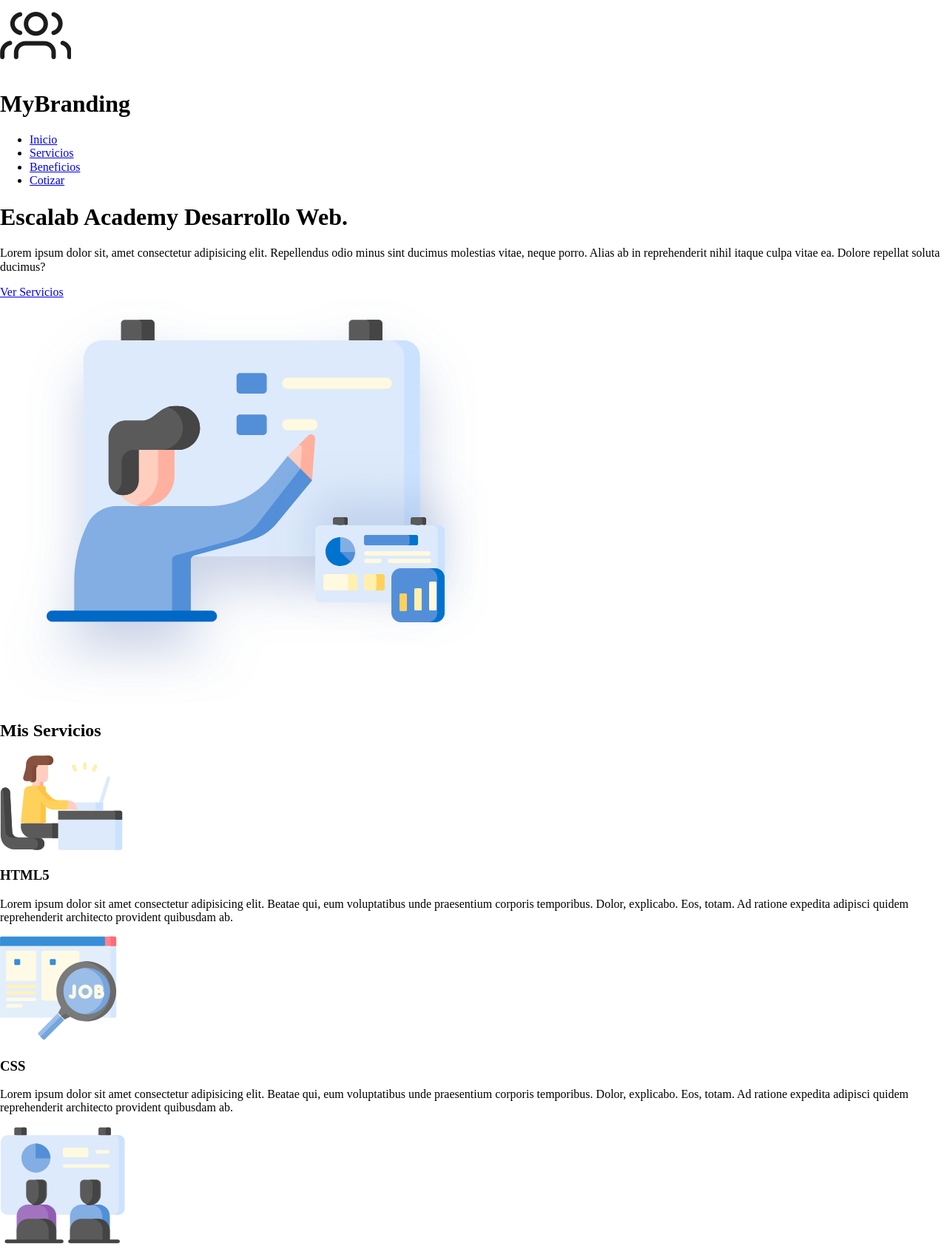
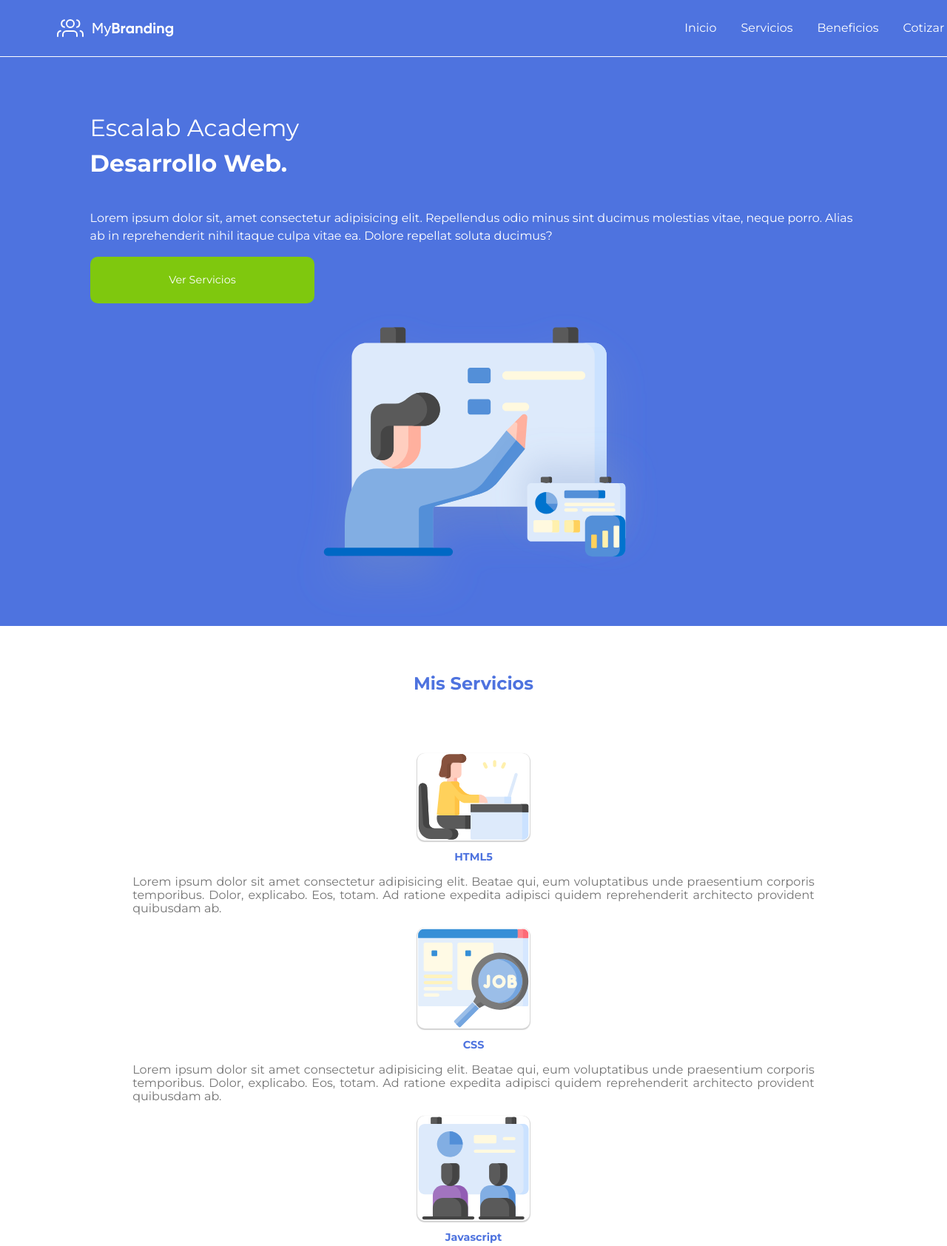
Before and after one commit to jandrearuiz/Practice1_Escalab, a plain HTML site: page index.html in a window 1280 px wide. Shown: the top 1684 px of the page at 74% size. Drawn offline with Linux system fonts and the light colour scheme.

Commit message:
feat: style header and main

```diff
--- a/index.html
+++ b/index.html
@@ -3,24 +3,26 @@
   <head>
     <meta charset="UTF-8" />
     <meta http-equiv="X-UA-Compatible" content="IE=edge" />
-    <meta name="viewport" content="width=device-width, initial-scale=1.0" />
+    <meta
+      name="viewport"
+      content="width=device-width, user-scalable=no, initial-scale=1.0"
+    />
     <title>My Branding</title>
-    <link rel="stylesheet" href="./styles/style.css">
+    <link
+      href="https://fonts.googleapis.com/css2?family=Montserrat:wght@100;400;700&display=swap"
+      rel="stylesheet"
+    />
+    <link rel="stylesheet" href="./styles/style.css" />
   </head>
   <body>
     <header class="header">
       <nav class="nav">
-        <div class="logo">
-          <img src="./images/iso.png" alt="logo" class="logo__img" />
-          <h1 class="logo__title">
-            <span class="logo__element">My</span>Branding
-          </h1>
-        </div>
+        <img src="./images/logotipo.svg" alt="logo" class="nav__logo" />
         <ul class="nav__list">
-          <li class="nav__item"><a href="#" class="nav link">Inicio</a></li>
-          <li class="nav__item"><a href="#" class="nav link">Servicios</a></li>
-          <li class="nav__item"><a href="#" class="nav link">Beneficios</a></li>
-          <li class="nav__item"><a href="#" class="nav link">Cotizar</a></li>
+          <li class="nav__item"><a href="#" class="nav__link">Inicio</a></li>
+          <li class="nav__item"><a href="#" class="nav__link">Servicios</a></li>
+          <li class="nav__item"><a href="#" class="nav__link">Beneficios</a></li>
+          <li class="nav__item"><a href="#" class="nav__link">Cotizar</a></li>
         </ul>
       </nav>
       <section class="hcontainer">
@@ -35,7 +37,7 @@
             Alias ab in reprehenderit nihil itaque culpa vitae ea. Dolore
             repellat soluta ducimus?
           </p>
-          <a href="#" class="hcontent__link">Ver Servicios</a>
+          <a href="#" class="btn">Ver Servicios</a>
         </div>
         <img
           src="./images/img-header.svg"
@@ -53,8 +55,8 @@
             alt="asesora"
             class="card__img"
           />
-          <h3 class="card__title">HTML5</h3>
-          <p class="card__description">
+          <h3 class="title">HTML5</h3>
+          <p class="description">
             Lorem ipsum dolor sit amet consectetur adipisicing elit. Beatae qui,
             eum voluptatibus unde praesentium corporis temporibus. Dolor,
             explicabo. Eos, totam. Ad ratione expedita adipisci quidem
@@ -67,8 +69,8 @@
             alt="buscador"
             class="card__img"
           />
-          <h3 class="card__title">CSS</h3>
-          <p class="card__description">
+          <h3 class="title">CSS</h3>
+          <p class="description">
             Lorem ipsum dolor sit amet consectetur adipisicing elit. Beatae qui,
             eum voluptatibus unde praesentium corporis temporibus. Dolor,
             explicabo. Eos, totam. Ad ratione expedita adipisci quidem
@@ -81,8 +83,8 @@
             alt="personas"
             class="card__img"
           />
-          <h3 class="card__title">Javascript</h3>
-          <p class="card__description">
+          <h3 class="title">Javascript</h3>
+          <p class="description">
             Lorem ipsum dolor sit amet consectetur adipisicing elit. Beatae qui,
             eum voluptatibus unde praesentium corporis temporibus. Dolor,
             explicabo. Eos, totam. Ad ratione expedita adipisci quidem
@@ -95,8 +97,8 @@
             alt="dinero"
             class="card__img"
           />
-          <h3 class="card__title">Git/GitHub</h3>
-          <p class="card__description">
+          <h3 class="title">Git/GitHub</h3>
+          <p class="description">
             Lorem ipsum dolor sit amet consectetur adipisicing elit. Beatae qui,
             eum voluptatibus unde praesentium corporis temporibus. Dolor,
             explicabo. Eos, totam. Ad ratione expedita adipisci quidem
@@ -104,48 +106,48 @@
           </p>
         </div>
       </section>
-      <section class="mcontainer">
-        <h2 class="mcontainer__title">Beneficios</h2>
+      <section class="mcontent">
+        <h2 class="mcontent__title">Beneficios</h2>
         <div class="minicards">
-          <div class="img">
+          <div class="minicard">
             <img
               src="./images/img-benefits-1.svg"
               alt="pensamiento"
-              class="img__minicard"
+              class="minicard__image-"
             />
-            <div class="minicard">
-              <h3 class="minicard__title">Escala tus conocimientos</h3>
-              <p class="minicard__description">
+            <div class="minicard__content">
+              <h3 class="title">Escala tus conocimientos</h3>
+              <p class="description">
                 Lorem ipsum dolor sit amet, consectetur adipisicing elit. Facere
                 laborum atque modi sunt architecto et minus nam, fugit ex cum
                 ipsum recusandae debitis.
               </p>
             </div>
           </div>
-          <div class="img">
+          <div class="minicard">
             <img
               src="./images/img-benefits-2.svg"
               alt="pensamiento"
-              class="img__minicard"
+              class="minicard__image"
             />
-            <div class="minicard">
-              <h3 class="minicard__title">Súmate al mundo de programación</h3>
-              <p class="minicard__description">
+            <div class="minicard__content">
+              <h3 class="title">Súmate al mundo de programación</h3>
+              <p class="description">
                 Lorem ipsum dolor sit amet, consectetur adipisicing elit. Facere
                 laborum atque modi sunt architecto et minus nam, fugit ex cum
                 ipsum recusandae debitis.
               </p>
             </div>
           </div>
-          <div class="img">
+          <div class="minicard">
             <img
               src="./images/img-benefits-3.svg"
               alt="pensamiento"
-              class="img__minicard"
+              class="minicard__image"
             />
-            <div class="minicard">
-              <h3 class="minicard__title">Nunca dejes de crecer</h3>
-              <p class="minicard__description">
+            <div class="minicard__content">
+              <h3 class="title">Nunca dejes de crecer</h3>
+              <p class="description">
                 Lorem ipsum dolor sit amet, consectetur adipisicing elit. Facere
                 laborum atque modi sunt architecto et minus nam, fugit ex cum
                 ipsum recusandae debitis.
--- /dev/null
+++ b/styles/components/_btn.scss
@@ -0,0 +1,12 @@
+.btn {
+  padding: 2% 5%;
+  background: var(--c-two);
+  width: 20%;
+  min-width: 100px;
+  max-width: 200px;
+  text-align: center;
+  text-decoration: none;
+  color: var(--c-three);
+  font-size: 0.9rem;
+  border-radius: 10px;
+}
--- /dev/null
+++ b/styles/components/_description.scss
@@ -0,0 +1,3 @@
+.description {
+  color: var(--c-five);
+}
--- /dev/null
+++ b/styles/components/_index.scss
@@ -0,0 +1,3 @@
+@import './btn';
+@import './title';
+@import './description';
--- /dev/null
+++ b/styles/components/_title.scss
@@ -0,0 +1,5 @@
+.title {
+  color: var(--c-one);
+  font-size: 0.9rem;
+  margin-bottom: 0;
+}
--- /dev/null
+++ b/styles/elements/_body.scss
@@ -0,0 +1,3 @@
+body {
+  font-family: var(--f-one), sans-serif;
+}
--- /dev/null
+++ b/styles/elements/_index.scss
@@ -0,0 +1 @@
+@import './body';
--- /dev/null
+++ b/styles/objects/_card.scss
@@ -0,0 +1,20 @@
+.card {
+  display: flex;
+  flex-direction: column;
+  justify-content: center;
+  align-items: center;
+  text-align: justify;
+  width: 80%;
+
+  &__img {
+    border: 1px solid transparent;
+    box-shadow: 0 1px 1px 1px lightgray;
+    border-radius: 10px;
+    cursor: pointer;
+    width: 150px;
+
+    &:hover {
+      box-shadow: 0 1px 20px 1px var(--c-one);
+    }
+  }
+}
--- /dev/null
+++ b/styles/objects/_hcontainer.scss
@@ -0,0 +1,7 @@
+.hcontainer {
+  padding: 10% 5% 0;
+  display: flex;
+  flex-direction: column;
+  justify-content: center;
+  align-items: center;
+}
--- /dev/null
+++ b/styles/objects/_hcontent.scss
@@ -0,0 +1,22 @@
+.hcontent {
+  color: var(--c-three);
+  line-height: 1.5;
+  display: flex;
+  flex-direction: column;
+  width: 90%;
+
+  &__title {
+    font-weight: 400;
+  }
+
+  &__element {
+    display: block;
+    font-weight: 600;
+  }
+
+  &__img {
+    width: 70%;
+    margin: 1%;
+    max-width: 500px;
+  }
+}
--- /dev/null
+++ b/styles/objects/_header.scss
@@ -0,0 +1,3 @@
+.header {
+  background: var(--c-one);
+}
--- /dev/null
+++ b/styles/objects/_index.scss
@@ -0,0 +1,8 @@
+@import './header';
+@import './nav';
+@import './hcontent';
+@import './hcontainer';
+@import './wrap';
+@import './mcontent';
+@import './card';
+@import './minicard';
--- /dev/null
+++ b/styles/objects/_mcontent.scss
@@ -0,0 +1,17 @@
+.mcontent {
+  padding: 5%;
+  display: flex;
+  flex-direction: column;
+  justify-content: center;
+  align-items: center;
+
+  &:nth-child(2) {
+    background: var(--c-four);
+  }
+
+  &__title {
+    color: var(--c-one);
+    margin-top: 0;
+    margin-bottom: 7%;
+  }
+}
--- /dev/null
+++ b/styles/objects/_minicard.scss
@@ -0,0 +1,3 @@
+.minicard {
+  display: flex;
+}
--- /dev/null
+++ b/styles/objects/_nav.scss
@@ -0,0 +1,34 @@
+.nav {
+  display: flex;
+  justify-content: space-between;
+  align-items: center;
+  background: var(--c-one);
+  position: fixed;
+  width: 100%;
+  padding: 2%;
+  border-bottom: 1px solid var(--c-three);
+
+  &__logo {
+    margin-left: 5%;
+  }
+
+  &__list {
+    list-style: none;
+    display: none;
+
+    @media screen and (min-width: $large) {
+      display: flex;
+      justify-content: space-around;
+      width: 30%;
+    }
+  }
+
+  &__link {
+    color: var(--c-three);
+    text-decoration: none;
+  }
+
+  @media screen and (min-width: $large) {
+    padding: 1%;
+  }
+}
--- /dev/null
+++ b/styles/objects/_wrap.scss
@@ -0,0 +1,4 @@
+.wrap {
+  display: flex;
+  flex-direction: column;
+}
--- a/styles/settings/_variables.scss
+++ b/styles/settings/_variables.scss
@@ -1,4 +1,9 @@
 :root {
     --c-one: #4E73DF;
     --c-two: #7FC80E;
+    --c-three: #ffffff;
+    --c-four: #ddeafb;
+    --c-five: #747474;
+    --f-one: 'Montserrat';
 }
+$large: 1024px;
--- a/styles/style.scss
+++ b/styles/style.scss
@@ -1,2 +1,5 @@
 @import './settings/index';
 @import './generic/index';
+@import './elements/index';
+@import './objects/index';
+@import './components/index';
```
Also changed, not shown: styles/style.css.
